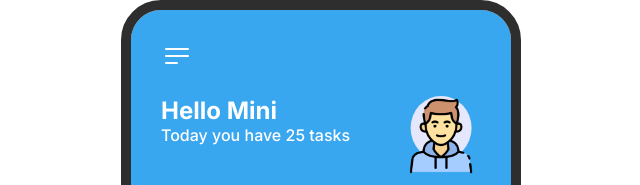
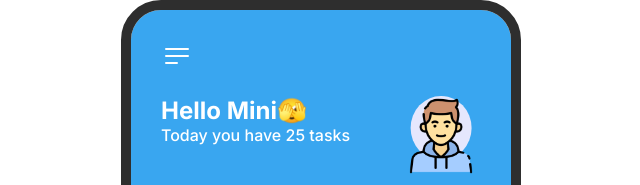
Before and after one commit to mini7007/Todo-List-App-main, a plain HTML site: page index.html in a window 1280 px wide. Shown: the top 185 px of the page, 319-959 px from the left. Drawn offline with Linux system fonts and the light colour scheme.

Commit message:
changes made

```diff
--- a/index.html
+++ b/index.html
@@ -12,7 +12,7 @@
   <meta name="msapplication-TileColor" content="#2d89ef" />
   <meta name="theme-color" content="#ffffff" />
   <link rel="stylesheet" href="style.css" />
-  <title>Mini Todo-list App</title>
+  <title>Mini Todo-list ❤️ </title>
   <meta name="description"
     content="Manage your tasks effortlessly with our JavaScript Todos List App. Organize, prioritize, and track your to-dos seamlessly using this user-friendly web application." />
   <meta name="keywords"
@@ -32,7 +32,7 @@
         </div>
         <div class="welcome">
           <div class="content">
-            <h1>Hello Mini</h1>
+            <h1>Hello Mini🫣 </h1>
             <p>Today you have <span id="total-tasks">5</span> tasks</p>
           </div>
           <div class="img">
```
Also changed, not shown: 1 other file.
